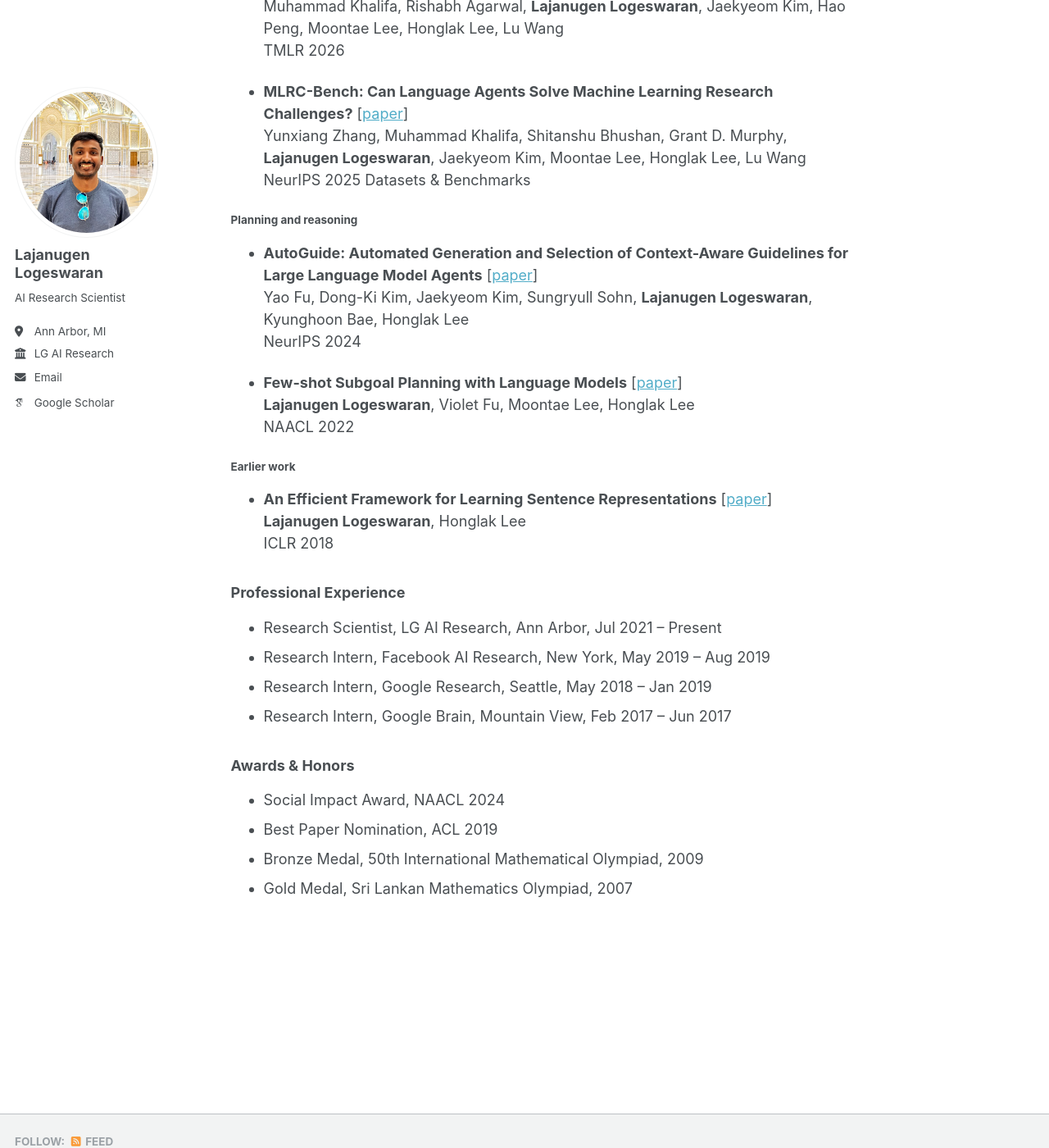
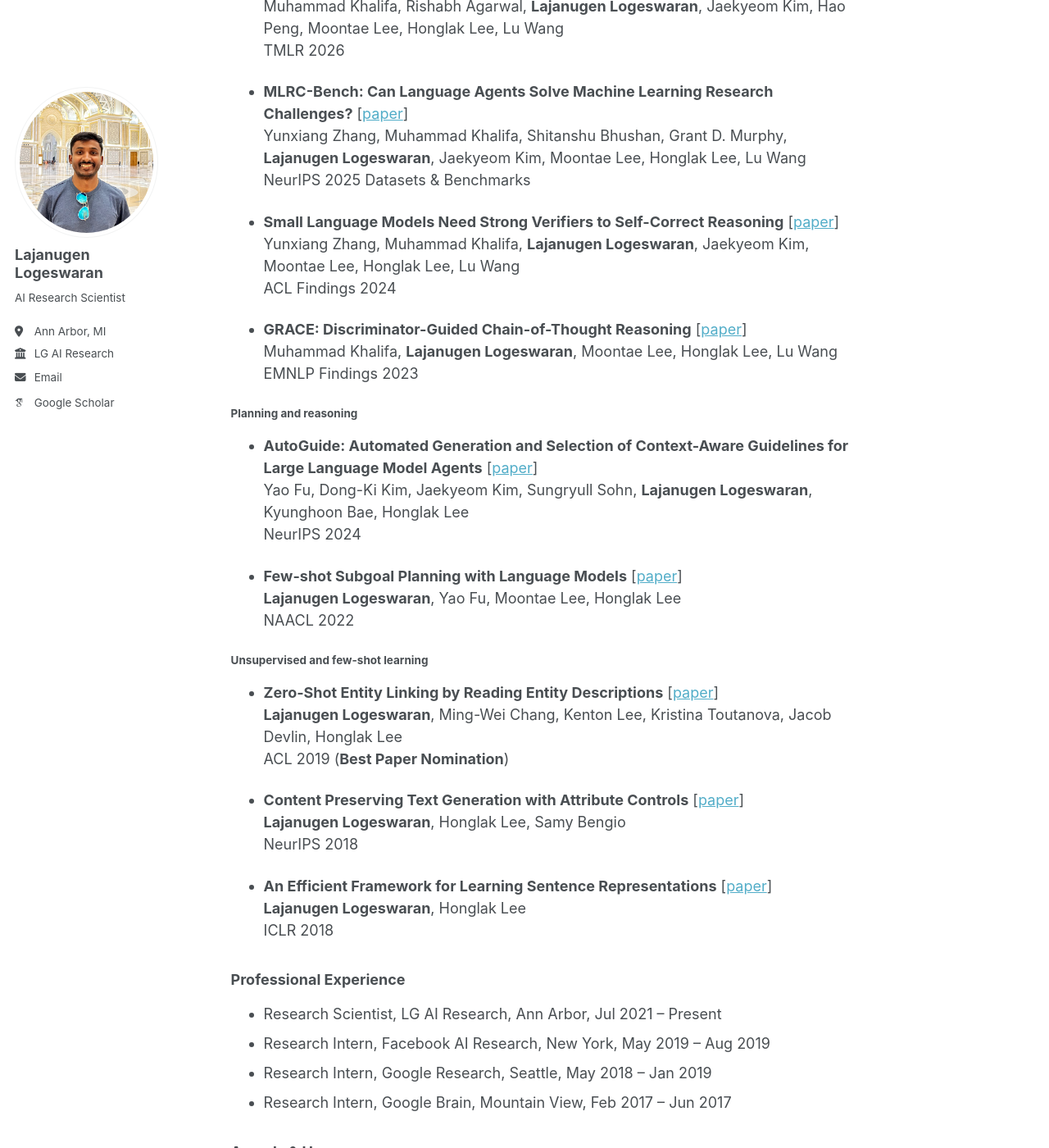
Before and after one commit to lajanugen/lajanugen.github.io, a Jekyll site: the page built from _pages/about.md, in a window 1280 px wide and 1400 px high, scrolled down 1269 px. Shown: the whole window at 82% size. Built offline with Jekyll 4.4.1, drawn with Linux system fonts in a browser that asks for light colours; some web fonts are replaced.

Commit message:
Add earlier first-authored work and rework publication groups
Reviewed the full Scholar record (49 papers) against the 10 listed here.
Add four papers that were missing, all work driven directly or through
mentees:

- Small Language Models Need Strong Verifiers (ACL Findings 2024)
- GRACE: Discriminator-Guided Chain-of-Thought Reasoning (EMNLP
  Findings 2023)
- Zero-Shot Entity Linking by Reading Entity Descriptions (ACL 2019),
  the paper behind the ACL 2019 best paper nomination already listed
  under Awards
- Content Preserving Text Generation with Attribute Controls
  (NeurIPS 2018)

Replace the 'Earlier work' heading, which described a date rather than a
subject, with 'Unsupervised and few-shot learning'. That names a theme
the bio already claims ('learning from limited supervision') and gives
the ICLR 2018, NeurIPS 2018 and ACL 2019 papers a common subject.

Correct the second author of Few-shot Subgoal Planning to Yao Fu, as
printed in the NAACL 2022 proceedings and as already spelled in the
AutoGuide entry on this page.

Highly cited work not led here is deliberately left off.

Co-Authored-By: Claude Opus 5 <noreply@anthropic.com>
Claude-Session: https://claude.ai/code/session_01DHcYWvnM8a3i2AfgvmikJN

```diff
--- a/_pages/about.md
+++ b/_pages/about.md
@@ -48,6 +48,14 @@ For a complete list of publications, please see my Google Scholar profile.
   Yunxiang Zhang, Muhammad Khalifa, Shitanshu Bhushan, Grant D. Murphy, **Lajanugen Logeswaran**, Jaekyeom Kim, Moontae Lee, Honglak Lee, Lu Wang
   NeurIPS 2025 Datasets & Benchmarks
 
+- **Small Language Models Need Strong Verifiers to Self-Correct Reasoning** \[[paper](https://arxiv.org/pdf/2404.17140)\]
+  Yunxiang Zhang, Muhammad Khalifa, **Lajanugen Logeswaran**, Jaekyeom Kim, Moontae Lee, Honglak Lee, Lu Wang
+  ACL Findings 2024
+
+- **GRACE: Discriminator-Guided Chain-of-Thought Reasoning** \[[paper](https://aclanthology.org/2023.findings-emnlp.1022.pdf)\]
+  Muhammad Khalifa, **Lajanugen Logeswaran**, Moontae Lee, Honglak Lee, Lu Wang
+  EMNLP Findings 2023
+
 #### Planning and reasoning
 
 - **AutoGuide: Automated Generation and Selection of Context-Aware Guidelines for Large Language Model Agents** \[[paper](https://arxiv.org/pdf/2403.08978)\]
@@ -55,10 +63,18 @@ For a complete list of publications, please see my Google Scholar profile.
   NeurIPS 2024
 
 - **Few-shot Subgoal Planning with Language Models** \[[paper](https://aclanthology.org/2022.naacl-main.402.pdf)\]
-  **Lajanugen Logeswaran**, Violet Fu, Moontae Lee, Honglak Lee
+  **Lajanugen Logeswaran**, Yao Fu, Moontae Lee, Honglak Lee
   NAACL 2022
 
-#### Earlier work
+#### Unsupervised and few-shot learning
+
+- **Zero-Shot Entity Linking by Reading Entity Descriptions** \[[paper](https://aclanthology.org/P19-1335.pdf)\]
+  **Lajanugen Logeswaran**, Ming-Wei Chang, Kenton Lee, Kristina Toutanova, Jacob Devlin, Honglak Lee
+  ACL 2019 (**Best Paper Nomination**)
+
+- **Content Preserving Text Generation with Attribute Controls** \[[paper](https://arxiv.org/pdf/1811.01135)\]
+  **Lajanugen Logeswaran**, Honglak Lee, Samy Bengio
+  NeurIPS 2018
 
 - **An Efficient Framework for Learning Sentence Representations** \[[paper](https://arxiv.org/pdf/1803.02893)\]
   **Lajanugen Logeswaran**, Honglak Lee
```
